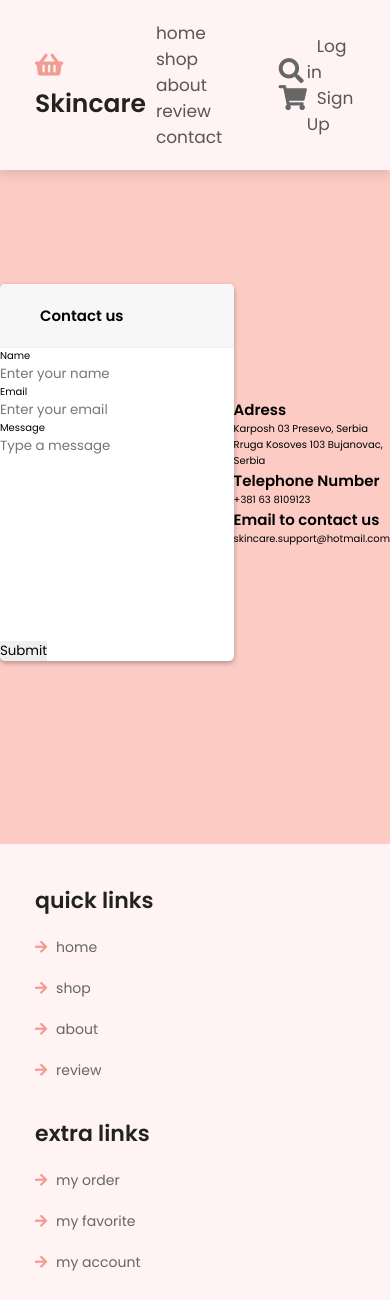
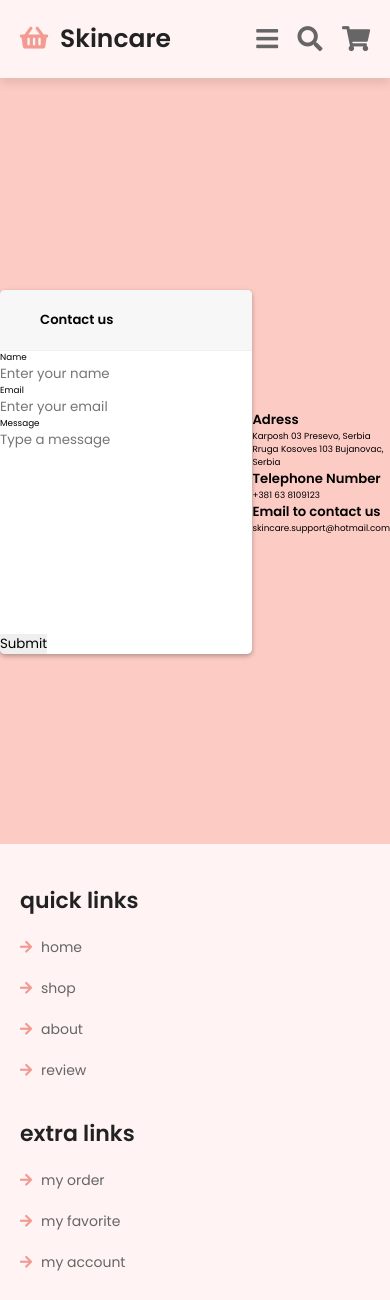
Before and after one commit to Daafiina/Project, a PHP site: page /contact.php in a window 390 px wide. Shown: the top 1300 px of the page. Run offline with PHP 8.4, Linux system fonts and the light colour scheme.

Commit message:
Commit by dafy

```diff
--- a/css/style.css
+++ b/css/style.css
@@ -764,3 +764,52 @@ section {
     padding: 10px;
     width: 100%;
   }
+
+  /*media queries*/
+  @media (max-width: 991px) {
+    html {
+      font-size: 55%;
+    }
+    .header {
+      padding: 20px;
+    }
+    section {
+      padding: 30px 20px;
+    }
+    .home #next-slide,
+    .home #prev-slide {
+      -webkit-transform: translateY(0);
+              transform: translateY(0);
+      top: 88%;
+    }
+    .home #prev-slide {
+      left: auto;
+      right: 80px;
+    }
+  }
+
+  @media (max-width: 768px) {
+    #menu-btn {
+      display: inline-block;
+    }
+    .header .search-form {
+      width: 100%;
+      right: 0;
+      border-radius: 0;
+    }
+    .header .search-form.active {
+      top: 99%;
+      border-top: 2px solid rgba(0, 0, 0, 0.1);
+      border-bottom: 2px solid rgba(0, 0, 0, 0.1);
+    }
+    .header .navbar {
+      position: absolute;
+      top: 99%;
+      left: 0;
+      right: 0;
+      background: #fff;
+      border-top: 2px solid rgba(0, 0, 0, 0.1);
+      border-bottom: 2px solid rgba(0, 0, 0, 0.1);
+              clip-path: polygon(0 0, 100% 0, 100% 0, 0 0);
+    }
+  }
```
